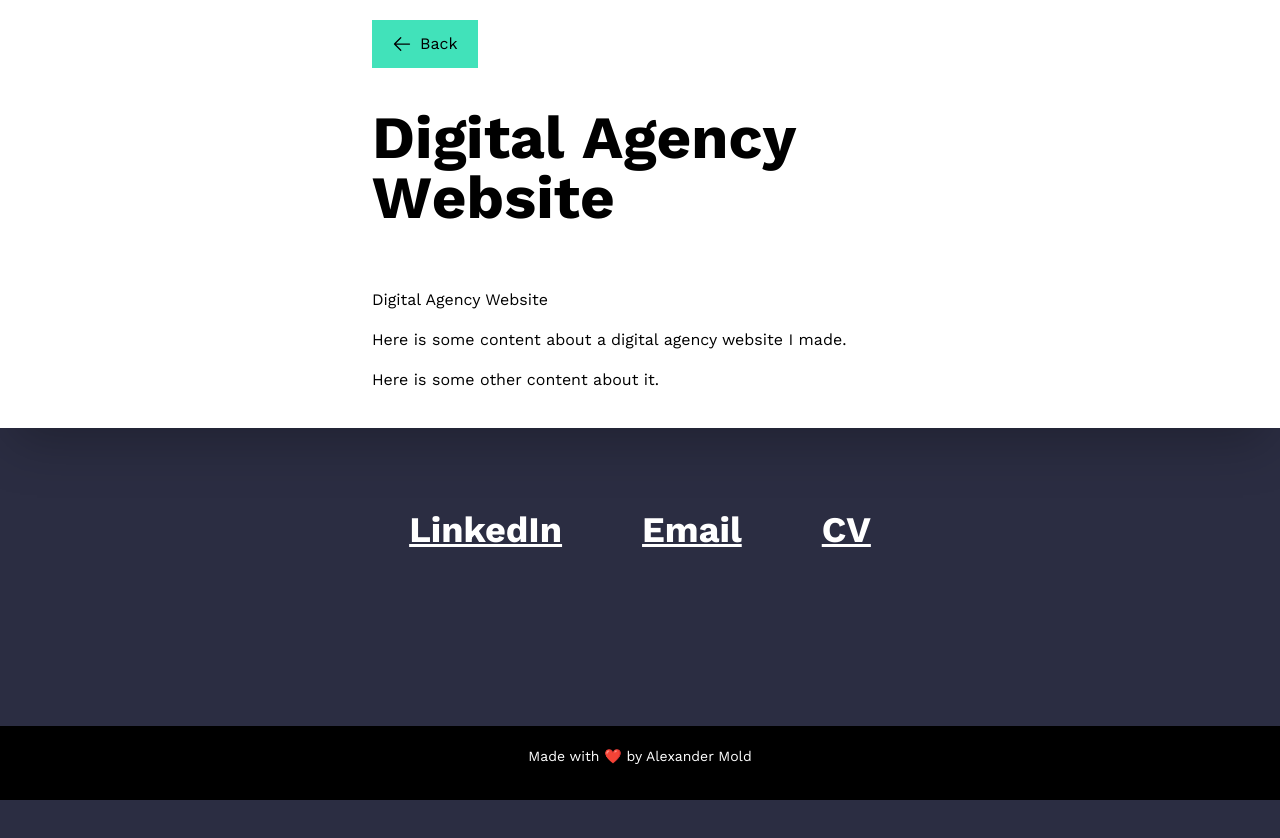
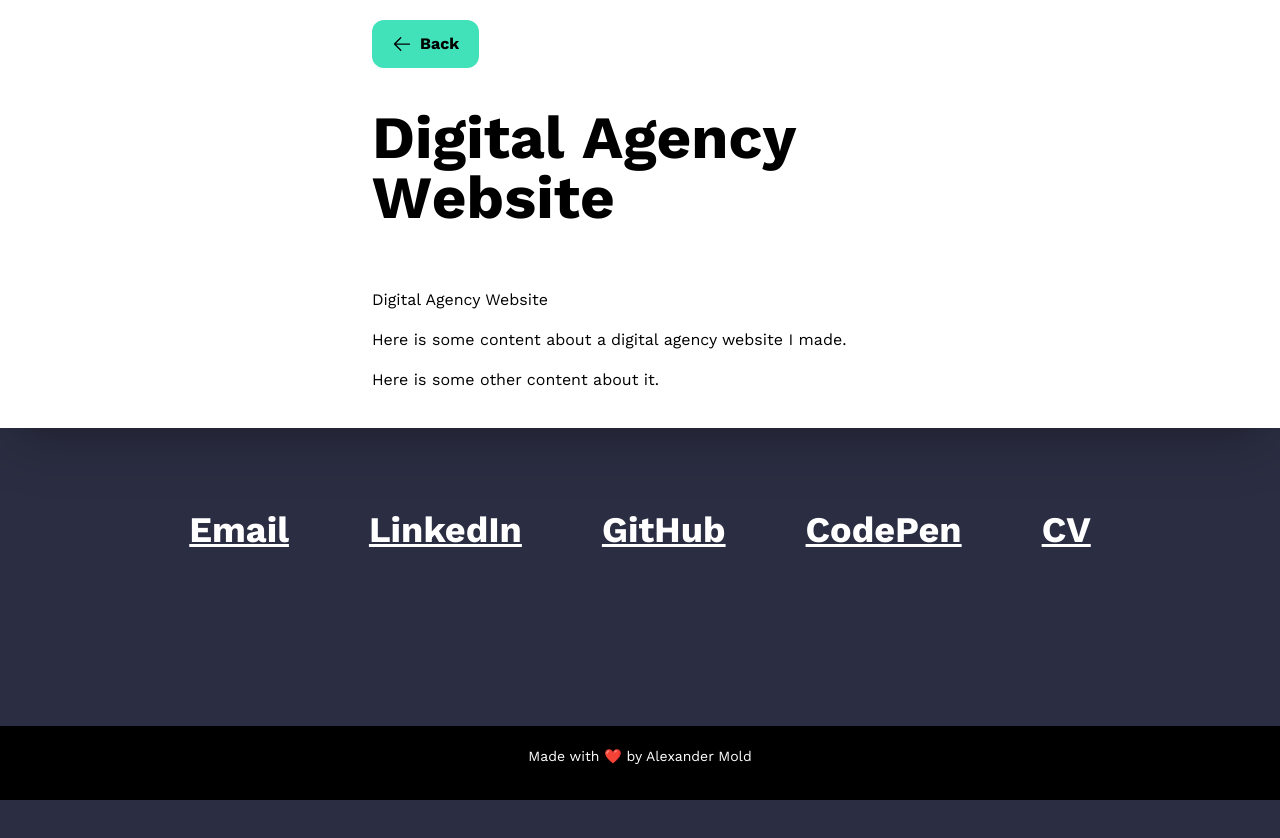
Before and after one commit to alexjmold/alexjmold-portfolio, an Astro site: page /portfolio/digital-agency-website in a window 1280 px wide. Built offline with nearby package versions, Linux system fonts and the light colour scheme; Astro itself is replaced by a stand-in of ours.

Commit message:
Updated styling

```diff
--- a/src/components/SiteFooter.astro
+++ b/src/components/SiteFooter.astro
@@ -14,12 +14,46 @@
     class="md:flex md:gap-20 text-4xl font-bold text-white w-full sm:w-auto p-5"
   >
     <p class="mb-10">
-      <a href="#" class="footer-link">LinkedIn</a>
+      <a
+        href="mailto:alexjmold@gmail.com"
+        class="footer-link"
+        rel="noopener"
+        target="_blank"
+      >
+        Email
+      </a>
     </p>
     <p class="mb-10">
-      <a href="#" class="footer-link">Email</a>
+      <a
+        href="https://www.linkedin.com/in/alexjmold"
+        class="footer-link"
+        rel="noopener"
+        target="_blank"
+      >
+        LinkedIn
+      </a>
     </p>
-    <p>
+    <p class="mb-10">
+      <a
+        href="https://github.com/alexjmold"
+        class="footer-link"
+        rel="noopener"
+        target="_blank"
+      >
+        GitHub
+      </a>
+    </p>
+    <p class="mb-10">
+      <a
+        href="https://codepen.io/alexjmold/"
+        class="footer-link"
+        rel="noopener"
+        target="_blank"
+      >
+        CodePen
+      </a>
+    </p>
+    <p class="mb-10">
       <a href="#" class="footer-link">CV</a>
     </p>
   </div>
--- a/src/layouts/PortfolioLayout.astro
+++ b/src/layouts/PortfolioLayout.astro
@@ -25,7 +25,7 @@ const { frontmatter } = Astro.props;
       <div class="w-full max-w-xl mx-auto p-5">
         <a
           href="/"
-          class="back-link px-5 py-3 inline-flex items-center jusity-center gap-2"
+          class="back-link px-5 py-3 inline-flex font-bold items-center jusity-center gap-2 rounded-xl"
         >
           <span class="w-5 inline-block back-link-arrow overflow-hidden">
             <Fragment set:html={ArrowLeft} />
```
